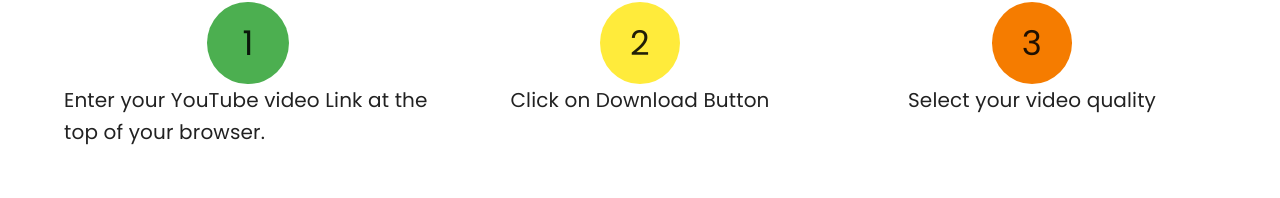
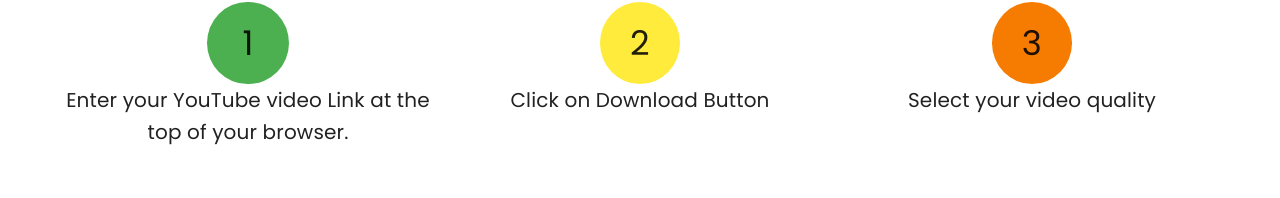
Before and after one commit to Usman1361/youtubevideodownloader_project, a Next.js app in the folder youtubevideoproject_frontend/: page / in a window 1280 px wide. Shown: the part 480-678 px from the top of the page. Built offline with nearby package versions, Linux system fonts and the light colour scheme; a web font is replaced by a local one.

Commit message:
Adding URL Fixtures

```diff
--- a/youtubevideoproject_frontend/src/app/(components)/GetLink/GetLink.jsx
+++ b/youtubevideoproject_frontend/src/app/(components)/GetLink/GetLink.jsx
@@ -24,6 +24,7 @@
     setError(false);
     setErrorMsg("");
     setLoading(true);
+    let yid = "";
 
     if (linkText === "") {
       setError(true);
@@ -31,17 +32,28 @@
       setLoading(false);
       return;
     }
+    // https://youtu.be/uZGSyzOb7BA?si=2eqT0GlpuAcjo5zE
+    // https://youtu.be/gdgfegf0Scc?si=e_Nc5egw3zMpnmIq
 
     // second check to see if the link is a valid youtube link
-    if (!linkText.includes("youtube.com")) {
+    if (
+      !linkText.includes("youtube.com") &&
+      !linkText.includes("https://youtu.be")
+    ) {
       setError(true);
       setErrorMsg("Please enter a valid youtube link!");
       setLoading(false);
       return;
     }
-
-    const yid = linkText.split("=")[1];
-
+    if (linkText.includes("youtube.com")) {
+      yid = linkText.split("=")[1];
+    }
+    if (linkText.includes("https://youtu.be")) {
+      const yidb = linkText.split("/");
+      const vidId = yidb[yidb.length - 1];
+      yid = vidId.split("?")[0];
+      console.log(yid);
+    }
     try {
       await axios
         .get(`https://alldownload4u.vercel.app/api/yt/download/${yid}`)
--- a/youtubevideoproject_frontend/src/app/(components)/Guides/Guides.jsx
+++ b/youtubevideoproject_frontend/src/app/(components)/Guides/Guides.jsx
@@ -58,7 +58,11 @@
                       {item.id}
                     </Typography>
                   </Box>
-                  <Typography variant="h6" fontFamily="Poppins">
+                  <Typography
+                    variant="h6"
+                    fontFamily="Poppins"
+                    sx={{ textAlign: "center" }}
+                  >
                     {item.title}
                   </Typography>
                 </Box>
--- a/youtubevideoproject_frontend/src/app/page.js
+++ b/youtubevideoproject_frontend/src/app/page.js
@@ -1,6 +1,7 @@
 import React from "react";
 import GetLink from "./(components)/GetLink/GetLink";
 import Guides from "./(components)/Guides/Guides";
+import { Box, Fade } from "@mui/material";
 const page = () => {
   return (
     <>
```
